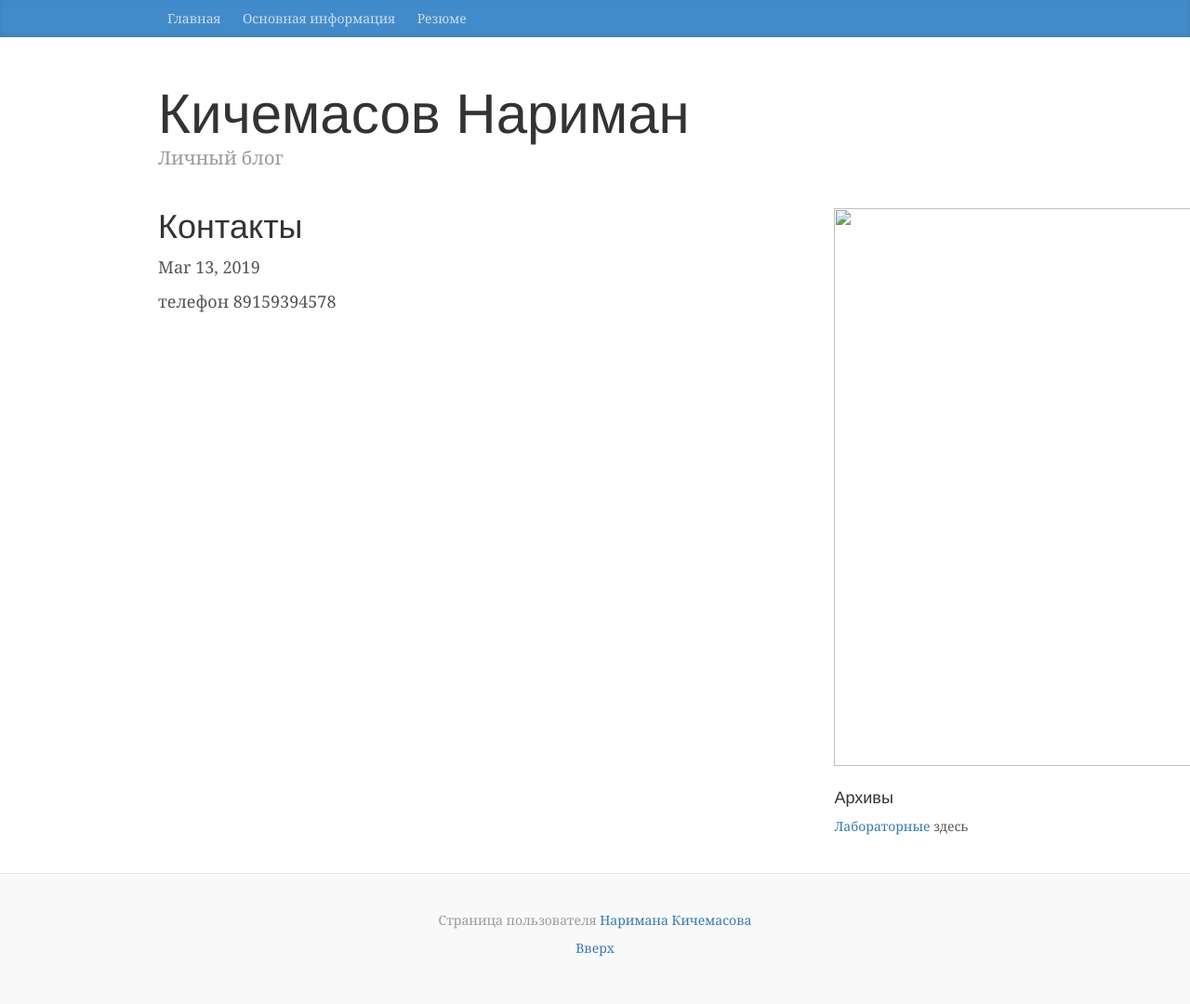
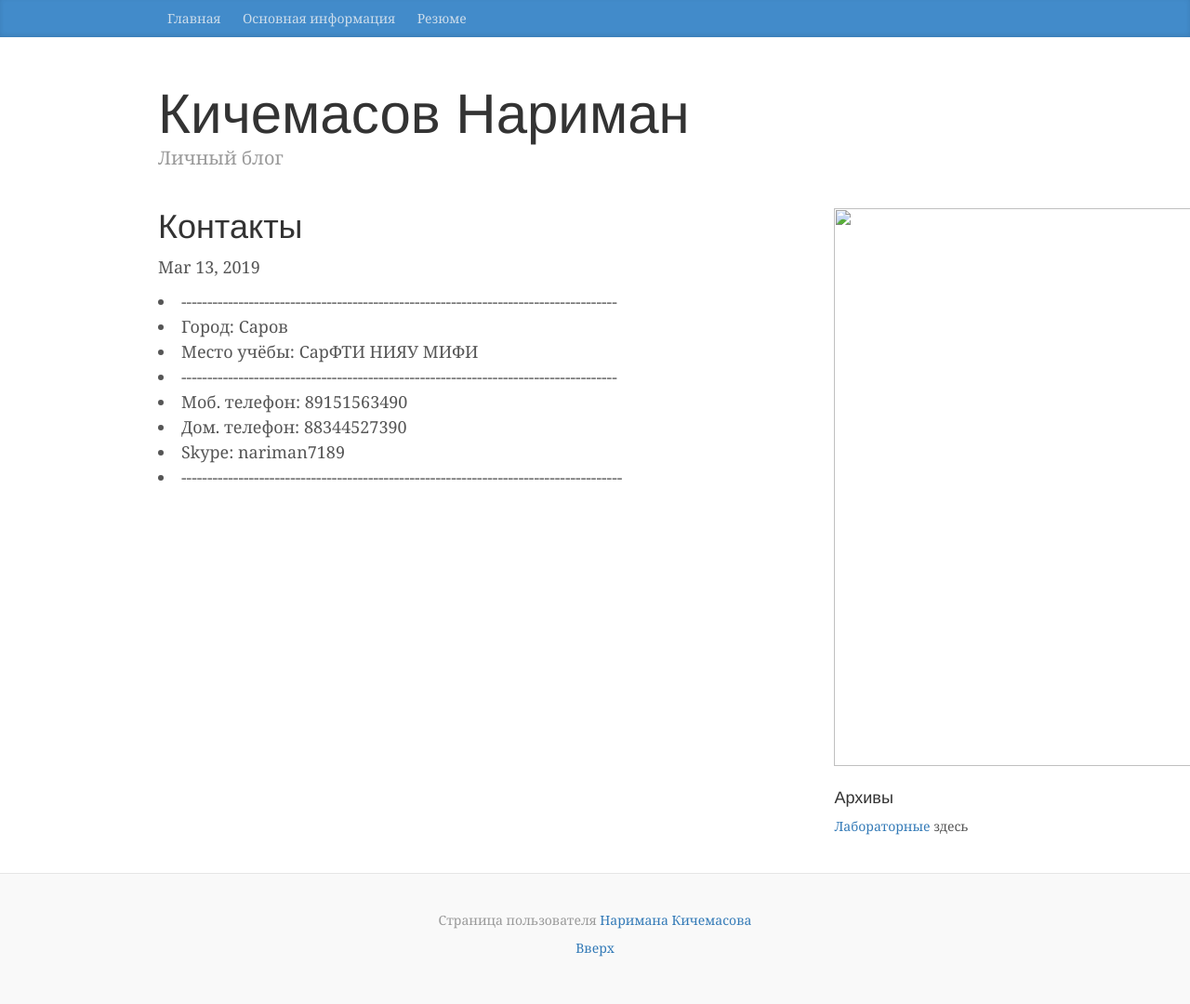
Before and after one commit to narimansnow/narimansnow.github.io, a Jekyll site: the page built from _posts/2019-03-31-welcome-to-jekyll.md, in a window 1280 px wide. Shown: the whole page at 93% size. Built offline with Jekyll 4.4.1, drawn with Linux system fonts in a browser that asks for light colours; nearby versions of some CDN libraries; library files that are not in the unit come from our copies.

Commit message:
Update 2019-03-31-welcome-to-jekyll.md

```diff
--- a/_posts/2019-03-31-welcome-to-jekyll.md
+++ b/_posts/2019-03-31-welcome-to-jekyll.md
@@ -4,4 +4,11 @@ title:  "Контакты"
 date:   2019-03-13 12:01:13 +0300
 category: news
 ---
-телефон 89159394578
+<li>------------------------------------------------------------------------------------</li>
+<li>Город:              Саров</li>
+<li>Место учёбы:        СарФТИ НИЯУ МИФИ</li>
+<li>------------------------------------------------------------------------------------</li>
+<li>Моб. телефон: 89151563490</li>
+<li>Дом. телефон: 88344527390</li>
+<li>Skype: nariman7189</li>
+<li>-------------------------------------------------------------------------------------</li>
```
